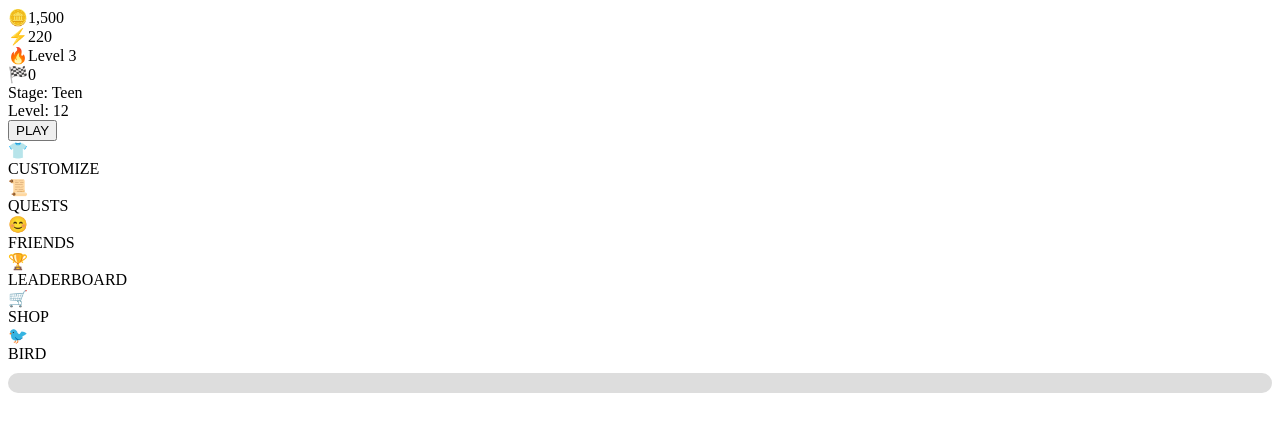
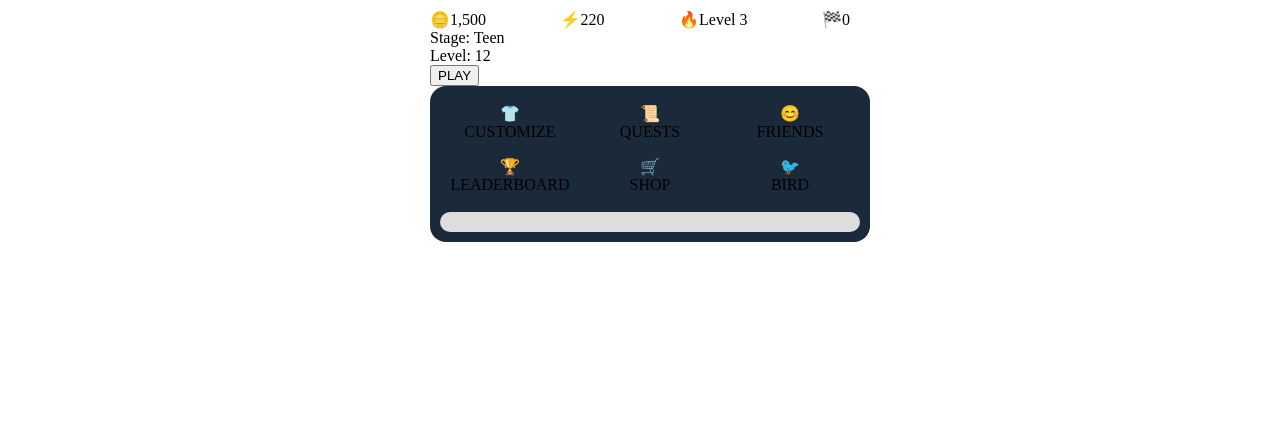
Before and after one commit to FlappyRug/Birdgame, a plain HTML site: page index.html in a window 1280 px wide. Drawn offline with Linux system fonts and the light colour scheme.

Commit message:
Add files via upload

```diff
--- a/game.js
+++ b/game.js
@@ -12,8 +12,8 @@ function startGame() {
     width: 30,
     height: 30,
     velocity: 0,
-    gravity: 0.6,
-    jumpStrength: -10
+    gravity: 0.4,
+    jumpStrength: -8
   };
 
   pipes = [];
@@ -50,7 +50,7 @@ function drawPipes() {
 
 function updatePipes() {
   if (frame % 100 === 0) {
-    const gap = 140;
+    const gap = 180;
     const top = Math.floor(Math.random() * 250) + 50;
     pipes.push({
       x: canvas.width,
@@ -62,7 +62,7 @@ function updatePipes() {
   }
 
   pipes.forEach(pipe => {
-    pipe.x -= 2;
+    pipe.x -= 1.5;
   });
 
   pipes = pipes.filter(pipe => pipe.x + pipe.width > 0);
--- a/index.html
+++ b/index.html
@@ -7,6 +7,7 @@
   <link rel="stylesheet" href="style.css" />
 </head>
 <body>
+  <div class="wrapper">
 
   <!-- Головне меню -->
   <div id="main-menu">
@@ -59,6 +60,7 @@
     </div>
   </div>
 
+  </div>
   <script src="storage.js"></script>
   <script src="script.js"></script>
   <script src="game.js"></script>
--- a/script.js
+++ b/script.js
@@ -19,7 +19,7 @@ document.addEventListener("DOMContentLoaded", () => {
   const menuItems = document.querySelectorAll(".menu-item");
   menuItems.forEach((item) => {
     item.addEventListener("click", () => {
-      const label = item.querySelector(".label").textContent;
+      const label = item.querySelector(".label").textContent.trim().toLowerCase();
       console.log(`${label} button clicked`);
 
     if (label === "LEADERBOARD") {
--- a/style.css
+++ b/style.css
@@ -32,3 +32,33 @@
   background: linear-gradient(to right, #ff9900, #ffaa00);
   transition: width 0.3s ease;
 }
+
+.wrapper {
+  max-width: 420px;
+  width: 100%;
+  margin: 0 auto;
+}
+
+.top-bar {
+  display: flex;
+  justify-content: space-between;
+  flex-wrap: wrap;
+  width: 100%;
+  margin-top: 10px;
+}
+
+.bottom-menu {
+  display: flex;
+  flex-wrap: wrap;
+  justify-content: space-around;
+  width: 100%;
+  background: #1b2a3a;
+  padding: 10px;
+  border-radius: 16px;
+}
+
+.menu-item {
+  width: 30%;
+  text-align: center;
+  margin: 8px 0;
+}
```
